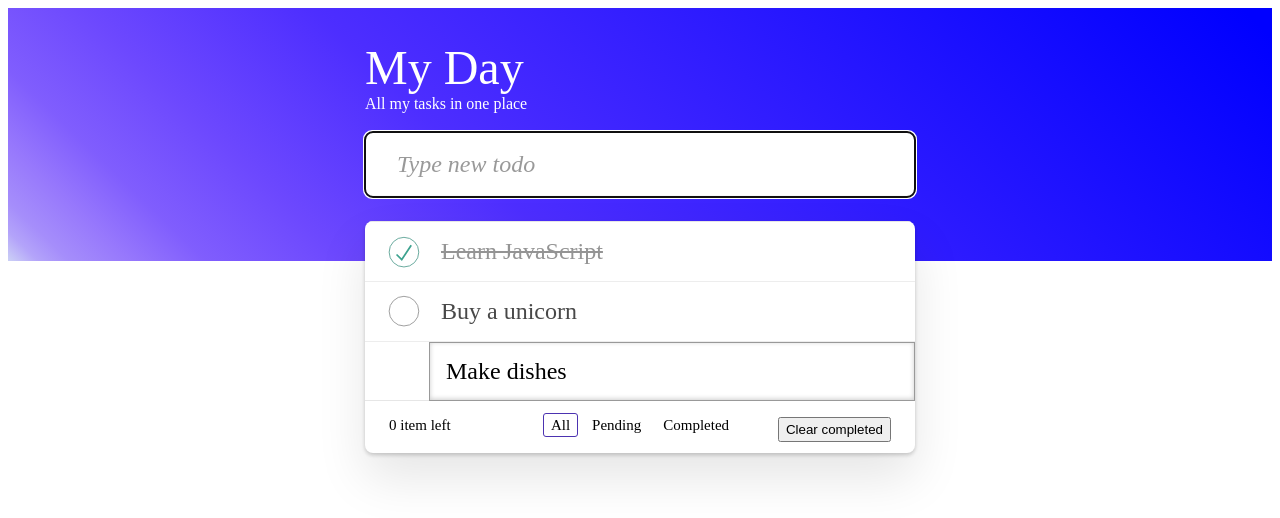
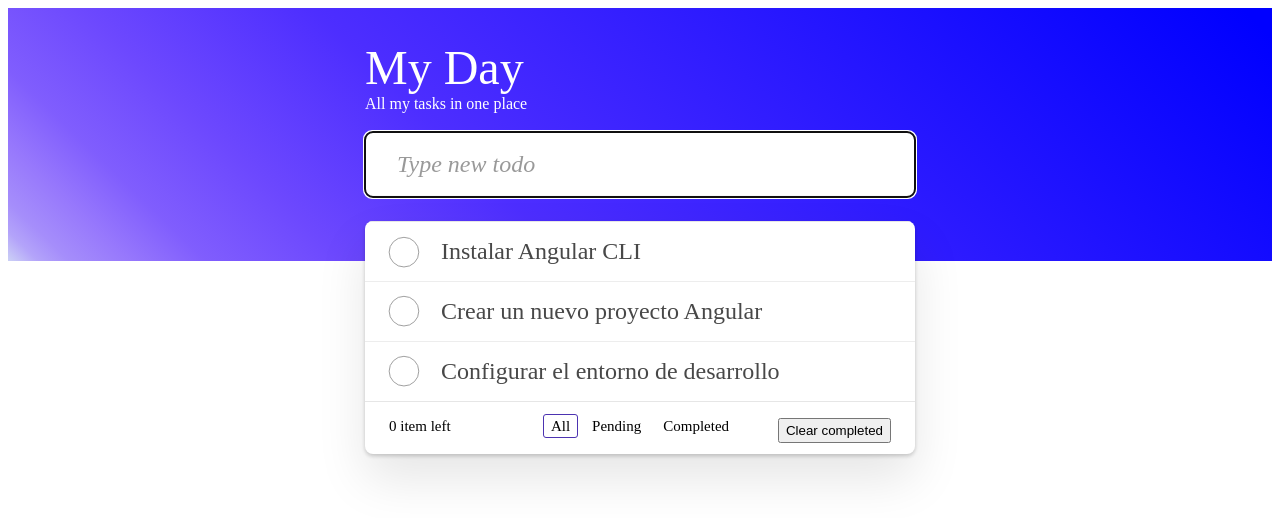
Before and after one commit to AlejandroFV74/angular-ecommerce-platform, an Angular app in the folder ecommerceApp/: page / in a window 1280 px wide. Shown: the top 518 px of the page. Built offline with nearby package versions, Linux system fonts and the light colour scheme.

Commit message:
Dynamict tasks manegment

```diff
--- a/ecommerceApp/src/app/pages/home/home.html
+++ b/ecommerceApp/src/app/pages/home/home.html
@@ -8,6 +8,7 @@
           placeholder="Type new todo"
           autofocus
           type="text"
+          (change)="changeHandler($event)"
         />
       </div>
     </header>
@@ -15,15 +16,24 @@
       <!-- This section should be hidden by default and shown when there are todos -->
       <section class="main">
         <ul class="todo-list">
-          <li class="completed">
+          <li *ngFor="let task of tasks(); index as i ">
+            <div class="view" >
+              <input class="toggle" type="checkbox" />
+              <label>{{task}}</label>
+              <button class="destroy" (click)="deleteTask(i) "></button>
+            </div>
+            <input class="edit" value="Learn JavaScript" />
+          </li>
+          <!--
+          <li class ="view">
             <div class="view">
-              <input class="toggle" type="checkbox" checked />
+              <input class="toggle" type="checkbox" />
               <label>Learn JavaScript</label>
               <button class="destroy"></button>
             </div>
-            <input class="edit" value="Learn JavaScript" />
+            <input class="edit" value="Buy a unicorn" />
           </li>
-          <li>
+          <li class ="completed">
             <div class="view">
               <input class="toggle" type="checkbox" />
               <label>Buy a unicorn</label>
@@ -39,6 +49,7 @@
             </div>
             <input class="edit" value="Make dishes" />
           </li>
+        -->
         </ul>
       </section>
       <!-- This footer should be hidden by default and shown when there are todos -->
--- a/ecommerceApp/src/app/pages/home/home.ts
+++ b/ecommerceApp/src/app/pages/home/home.ts
@@ -1,4 +1,4 @@
-import { Component } from '@angular/core';
+import { Component, signal } from '@angular/core';
 import { CommonModule } from '@angular/common';
 
 @Component({
@@ -8,5 +8,20 @@ import { CommonModule } from '@angular/common';
   styleUrl: './home.css',
 })
 export class Home {
+  tasks = signal([
+    'Instalar Angular CLI',
+    'Crear un nuevo proyecto Angular',
+    'Configurar el entorno de desarrollo',
+  ]);
+
+  changeHandler(event: Event) {
+    const inputElement = event.target as HTMLInputElement;
+    const newTask = inputElement.value;
+    this.tasks.update((tasks) => [...tasks, newTask]);
+  }
+
+  deleteTask(index: number) {
+    this.tasks.update((tasks) => tasks.filter((tasks,position) => position !== index));
 
 }
+}
```
